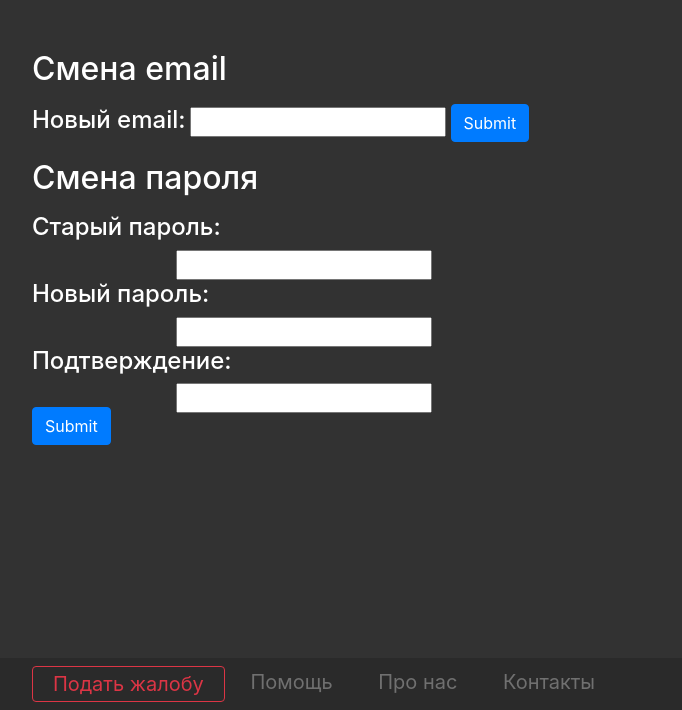
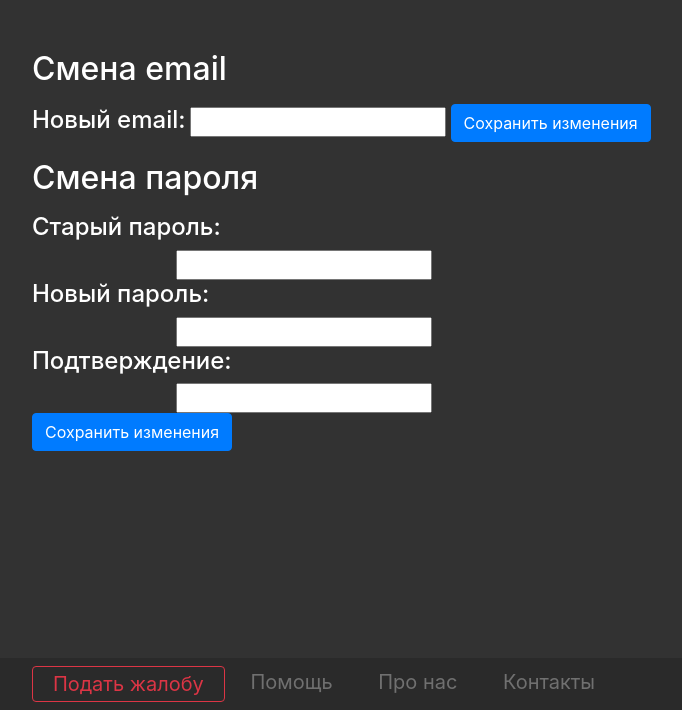
Before and after one commit to edikwhitman/simple-votings, a Django app: page /profile/edit in a window 1280 px wide. Shown: the part 90-800 px from the top of the page, without its empty margins (53-735 px from the left). Run offline with Django 3.2, Linux system fonts and the light colour scheme; the visitor is signed in with stand-in values (Sample User, id 1); data comes from the database, SQL or seed files in the repository; some libraries are stand-ins or nearby versions.

Commit message:
Make little changes on /profile/edit

```diff
--- a/vote/templates/profile_edit.html
+++ b/vote/templates/profile_edit.html
@@ -24,7 +24,7 @@
 	{% csrf_token %}
 	<label for="email" class="h4">Новый email:</label>
 	<input type="email" class="form-group-item" required name="email" id="email">
-	<input type="submit" class="btn btn-primary">
+	<input type="submit" class="btn btn-primary" value="Сохранить изменения">
 </form>
 <h2>Смена пароля</h2>
 <form method="POST" action="{% url 'profile_edit' %}" class="form-group mt-3" style="width: 36%">
@@ -38,6 +38,6 @@
 	<label for="confirm_pswd" class="h4">Подтверждение:</label>
 	<input type="password" class="form-group-item float-right" id="confirm_pswd" required name="conf_pswd">
 	<br><br>
-	<input type="submit" class="btn btn-primary">
+	<input type="submit" class="btn btn-primary" value="Сохранить изменения">
 </form>
 {% endblock %}
```
